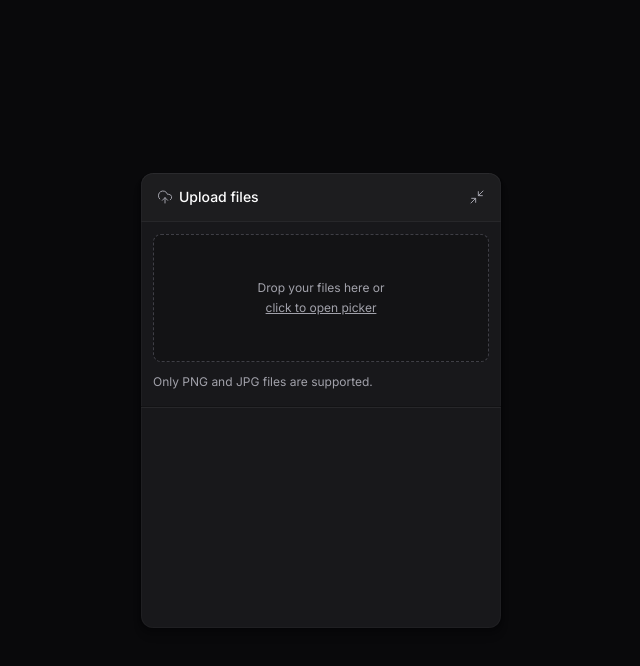
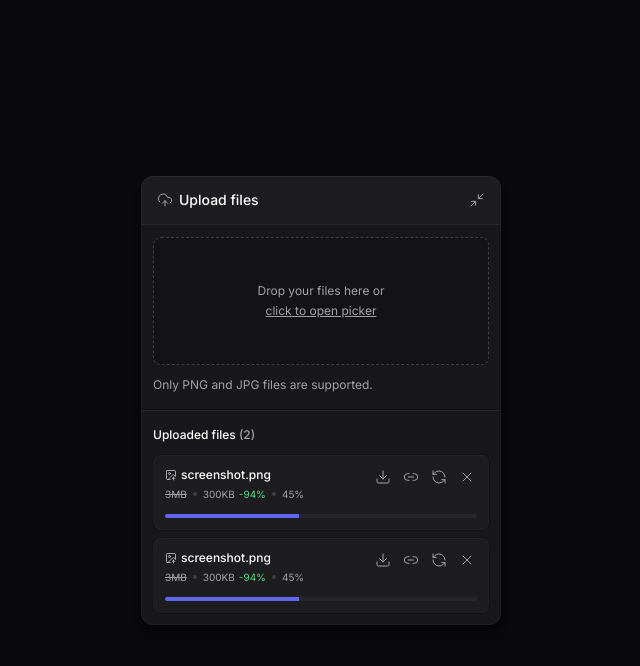
Before and after one commit to burn-c/upload-widget-web, a React (Vite) app: page / in a window 1280 px wide. Both pictures are taken after a click on the button "Upload files". Shown: the top 666 px of the page, without its empty margins (319-959 px from the left). Built offline with nearby package versions, Linux system fonts and the light colour scheme.

Commit message:
feat(components): adds Upload list

```diff
--- a/package.json
+++ b/package.json
@@ -15,7 +15,8 @@
     "lucide-react": "^0.462.0",
     "@radix-ui/react-collapsible": "^1.1.1",
     "tailwind-variants": "^0.3.0",
-    "react-dropzone": "^14.3.5"
+    "react-dropzone": "^14.3.5",
+    "@radix-ui/react-progress": "^1.1.0"
   },
   "devDependencies": {
     "@eslint/js": "^10.0.1",
--- /dev/null
+++ b/src/components/upload-widget-upload-item.tsx
@@ -0,0 +1,58 @@
+
+import * as Progress from "@radix-ui/react-progress";
+
+import { Download, ImageUp, Link2, RefreshCcw, X } from "lucide-react";
+import { Button } from "./ui/button";
+
+export function UploadWidgetUploadItem() {
+  return (
+    <div className="p-3 rounded-lg flex flex-col gap-3 shadow-shape-content bg-white/2 relative overflow-hidden">
+      <div className="flex flex-col gap-1">
+        <span className="text-xs font-medium flex items-center gap-1">
+          <ImageUp className="size-3 text-zinc-300" strokeWidth={1.5} />
+          <span>screenshot.png</span>
+        </span>
+
+        <span className="text-xxs text-zinc-400 flex gap-1.5 items-center">
+          <span className="line-through">3MB</span>
+          <div className="size-1 rounded-full bg-zinc-700" />
+          <span>
+            300KB
+            <span className="text-green-400 ml-1">-94%</span>
+          </span>
+          <div className="size-1 rounded-full bg-zinc-700" />
+          <span>45%</span>
+        </span>
+      </div>
+
+      <Progress.Root className="bg-zinc-800 rounded-full h-1 overflow-hidden">
+        <Progress.Indicator
+          className="bg-indigo-500 h-1"
+          style={{ width: "43%" }}
+        />
+      </Progress.Root>
+
+      <div className="absolute top-2.5 right-2.5 flex items-center gap-1">
+        <Button size="icon-sm">
+          <Download className="size-4" strokeWidth={1.5} />
+          <span className="sr-only">Download compressed image</span>
+        </Button>
+
+        <Button size="icon-sm">
+          <Link2 className="size-4" strokeWidth={1.5} />
+          <span className="sr-only">Copy remote URL</span>
+        </Button>
+
+        <Button size="icon-sm">
+          <RefreshCcw className="size-4" strokeWidth={1.5} />
+          <span className="sr-only">Retry upload</span>
+        </Button>
+
+        <Button size="icon-sm">
+          <X className="size-4" strokeWidth={1.5} />
+          <span className="sr-only">Cancel upload</span>
+        </Button>
+      </div>
+    </div>
+  );
+}
--- a/src/components/upload-widget-upload-list.tsx
+++ b/src/components/upload-widget-upload-list.tsx
@@ -1,3 +1,16 @@
+import { UploadWidgetUploadItem } from "./upload-widget-upload-item";
+
 export function UploadWidgetUploadList() {
-  return <div className="px-3 h-48"></div>;
+  return (
+    <div className="px-3 flex flex-col gap-3">
+      <span className="text-xs font-medium">
+        Uploaded files <span className="text-zinc-400">(2)</span>
+      </span>
+
+      <div className="flex flex-col gap-2">
+        <UploadWidgetUploadItem />
+        <UploadWidgetUploadItem />
+      </div>
+    </div>
+  );
 }
--- a/tailwind.config.js
+++ b/tailwind.config.js
@@ -1,24 +1,27 @@
-import { theme } from 'tailwindcss/defaultConfig'
+
+import { theme } from "tailwindcss/defaultConfig";
 
 /** @type {import('tailwindcss').Config} */
 export default {
-  content: [
-    "./index.html",
-    "./src/**/*.{js,ts,jsx,tsx}",
-  ],
+  content: ["./index.html", "./src/**/*.{js,ts,jsx,tsx}"],
   theme: {
     extend: {
       opacity: {
         2: 0.02,
       },
+      fontSize: {
+        xxs: "0.625rem",
+      },
       fontFamily: {
         sans: ["Inter", ...theme.fontFamily.sans],
       },
       boxShadow: {
-        shape: '0px 8px 8px rgba(0, 0, 0, 0.1), 0px 4px 4px rgba(0, 0, 0, 0.1), 0px 2px 2px rgba(0, 0, 0, 0.1), 0px 0px 0px 1px rgba(0, 0, 0, 0.1), inset 0px 0px 0px 1px rgba(255, 255, 255, 0.03), inset 0px 1px 0px rgba(255, 255, 255, 0.03)',
-        'shape-content': '0px 0px 0px 1px rgba(0, 0, 0, 0.25), inset 0px 1px 0px rgba(255, 255, 255, 0.02), inset 0px 0px 0px 1px rgba(255, 255, 255, 0.02)',
+        shape:
+          "0px 8px 8px rgba(0, 0, 0, 0.1), 0px 4px 4px rgba(0, 0, 0, 0.1), 0px 2px 2px rgba(0, 0, 0, 0.1), 0px 0px 0px 1px rgba(0, 0, 0, 0.1), inset 0px 0px 0px 1px rgba(255, 255, 255, 0.03), inset 0px 1px 0px rgba(255, 255, 255, 0.03)",
+        "shape-content":
+          "0px 0px 0px 1px rgba(0, 0, 0, 0.25), inset 0px 1px 0px rgba(255, 255, 255, 0.02), inset 0px 0px 0px 1px rgba(255, 255, 255, 0.02)",
       },
     },
   },
   plugins: [],
-}
+};
```
Also changed, not shown: 1 other file (tests, documents, lock files or other folders).
